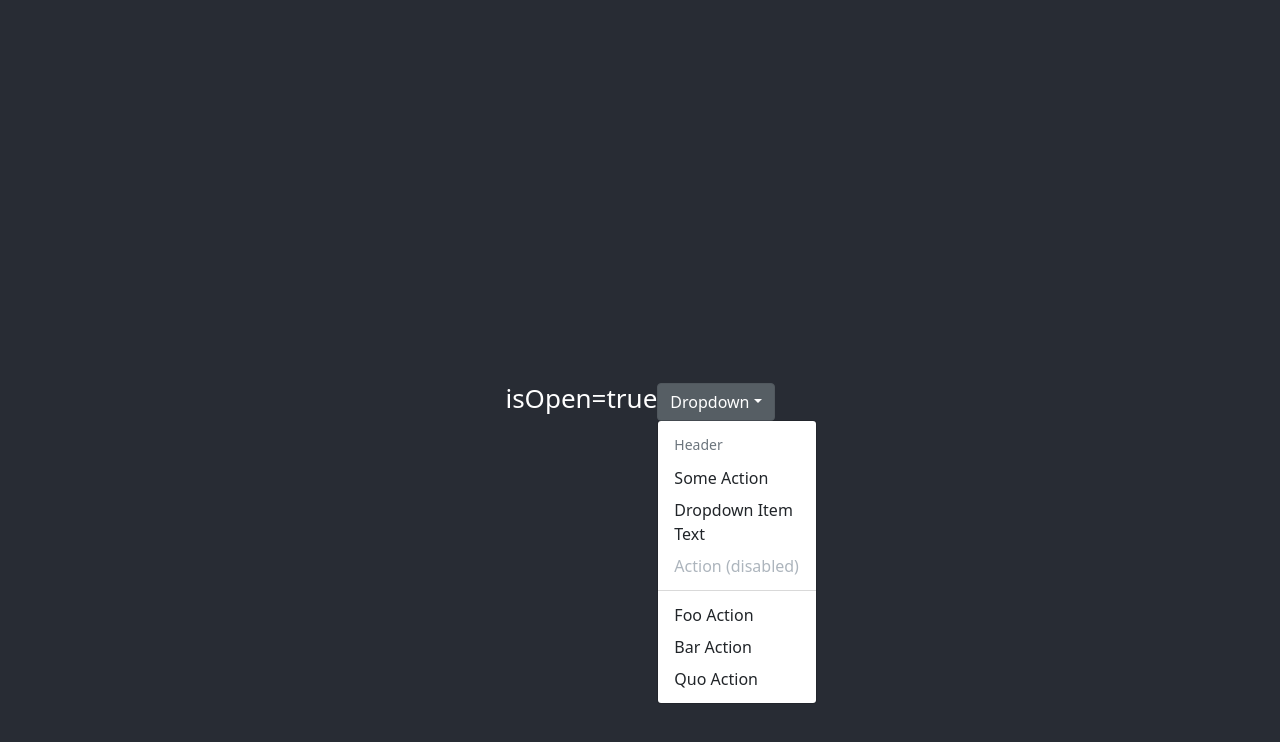
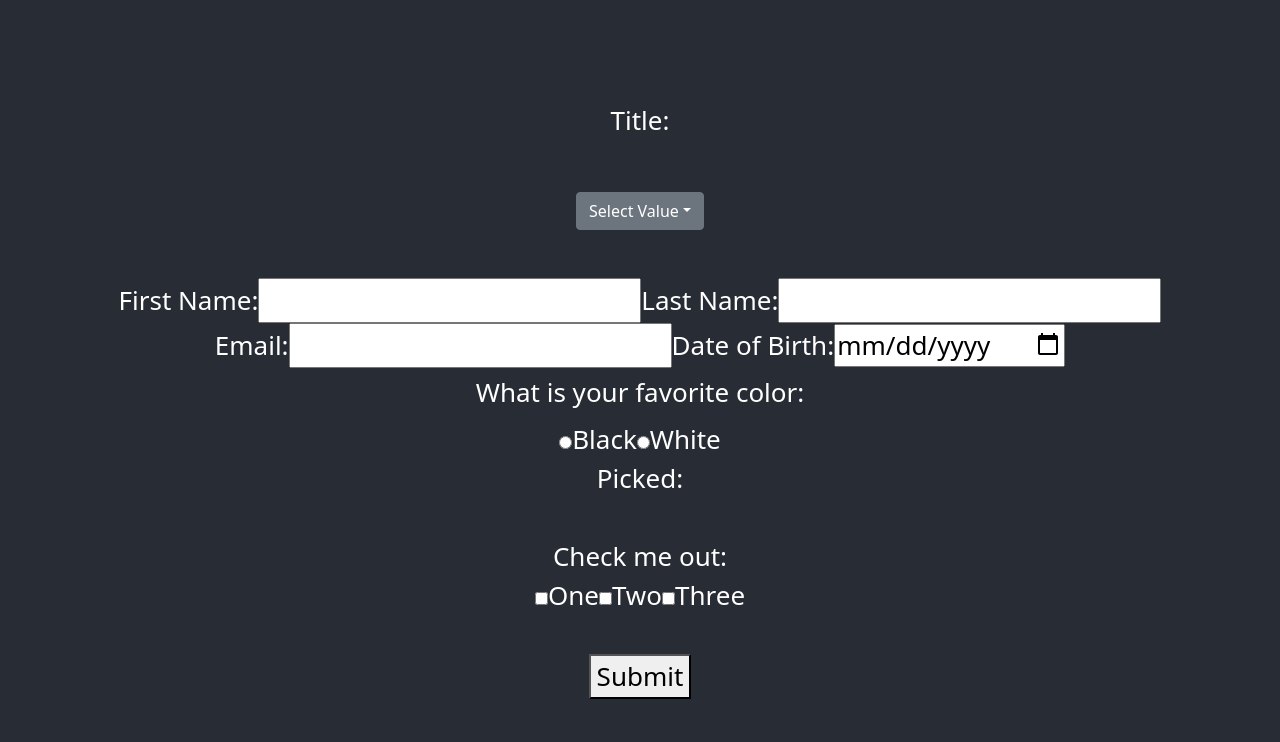
Before and after one commit to RuchetaG/time-tracker, a React (Create React App) app: page / in a window 1280 px wide. Shown: the top 742 px of the page. Built offline with nearby package versions, Linux system fonts and the light colour scheme.

Commit message:
adding validations

```diff
--- a/src/App.tsx
+++ b/src/App.tsx
@@ -23,9 +23,8 @@ function App() {
   return (
     <div className="App">
       <header className="App-header">
-        <CustomDropdown></CustomDropdown>
         {/* <img src={logo} className="App-logo" alt="logo" /> */}
-        {/* <FormFields></FormFields> */}
+        <FormFields></FormFields>
         {/* <p>
           Edit <code>src/App.tsx</code> and save to reload.
         </p>
--- a/src/dropdown.tsx
+++ b/src/dropdown.tsx
@@ -7,27 +7,21 @@ import {
 } from "reactstrap";
 
 export const CustomDropdown = (props: any) => {
-  const [isOpen, setIsOpen] = useState(true);
+  const [isOpen, setIsOpen] = useState(false);
 
   return (
     <div className="d-flex justify-content-center p-5">
-      {`isOpen=${isOpen}`}
       <Dropdown
         isOpen={isOpen}
         toggle={() => {
           setIsOpen(!isOpen);
         }}
       >
-        <DropdownToggle caret>Dropdown</DropdownToggle>
+        <DropdownToggle caret>Select Value</DropdownToggle>
         <DropdownMenu>
-          <DropdownItem header>Header</DropdownItem>
-          <DropdownItem>Some Action</DropdownItem>
-          <DropdownItem text>Dropdown Item Text</DropdownItem>
-          <DropdownItem disabled>Action (disabled)</DropdownItem>
-          <DropdownItem divider />
-          <DropdownItem>Foo Action</DropdownItem>
-          <DropdownItem>Bar Action</DropdownItem>
-          <DropdownItem>Quo Action</DropdownItem>
+          <DropdownItem>Mr.</DropdownItem>
+          <DropdownItem>Mrs.</DropdownItem>
+          <DropdownItem>Miss</DropdownItem>
         </DropdownMenu>
       </Dropdown>
     </div>
--- a/src/form.tsx
+++ b/src/form.tsx
@@ -10,18 +10,18 @@ import {
 } from "reactstrap";
 import { Formik, Form, Field } from "formik";
 import * as Yup from "yup";
+import { CustomDropdown } from "./dropdown";
 
 const SignupSchema = Yup.object().shape({
   firstName: Yup.string()
-    .min(2, "Name should not be empty")
+    .min(1, "Name should be atleast 2 characters long")
     .max(64, "Specified name is too long"),
   lastName: Yup.string()
-    .min(1, "Name should not be empty")
+    .min(2, "Name should be atleast 2 characters long")
     .max(64, "Specified name is too long"),
   email: Yup.string().email("Email is invalid"),
+  dob: Yup.date().max(new Date("01-01-2000"), "Enter date before 01-01-2000"),
 });
-
-const values = ["Mr.", "Mrs", "Miss"];
 
 export const FormFields = (props: any) => {
   return (
@@ -30,6 +30,8 @@ export const FormFields = (props: any) => {
         firstName: "",
         lastName: "",
         email: "",
+        dob: null,
+        picked: "",
       }}
       validationSchema={SignupSchema}
       onSubmit={(values) => {
@@ -37,56 +39,62 @@ export const FormFields = (props: any) => {
         console.log(values);
       }}
     >
-      {({ errors, touched }) => (
+      {({ errors, touched, values }) => (
         <Form>
           <label>Title: </label>
-          <div className="d-flex justify-content-center p-5">
-            <Dropdown toggle={function noRefCheck() {}}>
-              <DropdownToggle caret>Select</DropdownToggle>
-              <DropdownMenu>
-                <DropdownItem>Mr.</DropdownItem>
-                <DropdownItem>Mrs.</DropdownItem>
-                <DropdownItem>Miss</DropdownItem>
-              </DropdownMenu>
-            </Dropdown>
-          </div>
+          <CustomDropdown></CustomDropdown>
           <Label check>First Name: </Label>
           <Field name="firstName" />
           {errors.firstName && touched.firstName ? (
             <div>{errors.firstName}</div>
           ) : null}
-          &nbsp;
           <Label check>Last Name: </Label>
           <Field name="lastName" />
           {errors.lastName && touched.lastName ? (
             <div>{errors.lastName}</div>
           ) : null}
-          <br></br>
+          <br />
           <Label check>Email: </Label>
           <Field name="email" type="email" />
           {errors.email && touched.email ? <div>{errors.email}</div> : null}
-          &nbsp;
           <Label>Date of Birth: </Label>
-          <Input
+          <Field
             id="exampleDate"
-            name="date"
+            name="dob"
             placeholder="date placeholder"
             type="date"
           />
-          <br></br>
+          <br />
           <Label>What is your favorite color: </Label>
-          <br></br>
-          <Input name="yes" type="radio" /> <Label check>Blue </Label>
-          <Input name="no" type="radio" /> <Label check>Red</Label>
-          <Input name="no" type="radio" /> <Label check>Black</Label>
-          <Input name="no" type="radio" /> <Label check>White</Label>
-          <Input name="no" type="radio" /> <Label check>Yellow</Label>
-          <br></br>
+          <br />
+          <div role="group" aria-labelledby="my-radio-group">
+            <label>
+              <Field type="radio" name="picked" value="Black" />
+              Black
+            </label>
+            <label>
+              <Field type="radio" name="picked" value="White" />
+              White
+            </label>
+            <div>Picked: {values.picked}</div>
+          </div>
+          <br />
           <Label check>Check me out: </Label>
-          <Input id="checkbox2" type="checkbox" />
-          <br></br>
-          <button type="reset">Reset</button>
-          &nbsp;
+          <div role="group" aria-labelledby="checkbox-group">
+            <label>
+              <Field type="checkbox" name="checked" value="One" />
+              One
+            </label>
+            <label>
+              <Field type="checkbox" name="checked" value="Two" />
+              Two
+            </label>
+            <label>
+              <Field type="checkbox" name="checked" value="Three" />
+              Three
+            </label>
+          </div>
+          <br />
           <button type="submit">Submit</button>
         </Form>
       )}
```
